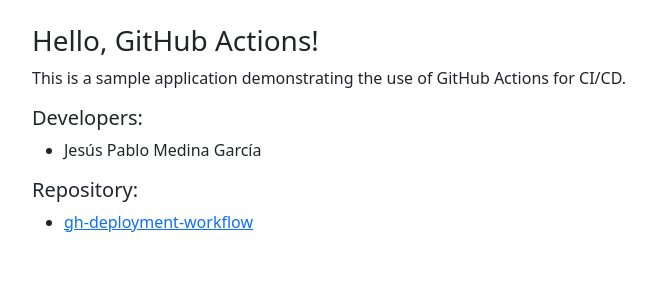
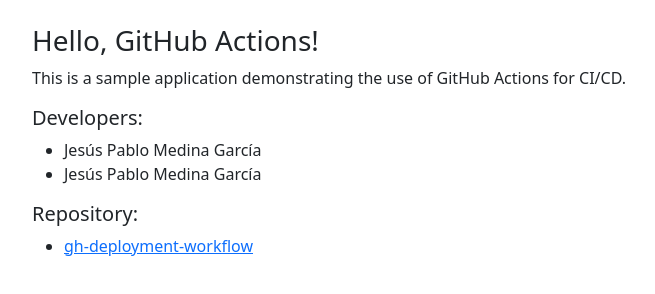
Before and after one commit to pmedinadev/gh-deployment-workflow, a plain HTML site: page index.html in a window 1280 px wide. Shown: the whole page, without its empty margins (62-717 px from the left). Drawn offline with nearby package versions, Linux system fonts and the light colour scheme.

Commit message:
Update: Nuevodesarrollador agregado

```diff
--- a/index.html
+++ b/index.html
@@ -22,6 +22,7 @@
       <h5>Developers:</h5>
       <ul>
         <li>Jesús Pablo Medina García</li>
+        <li>Jesús Pablo Medina García</li>
       </ul>
       <h5>Repository:</h5>
       <ul>
```
